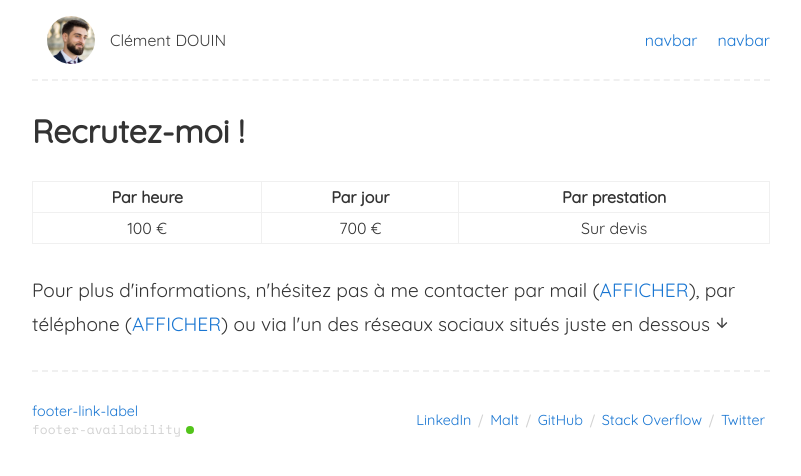
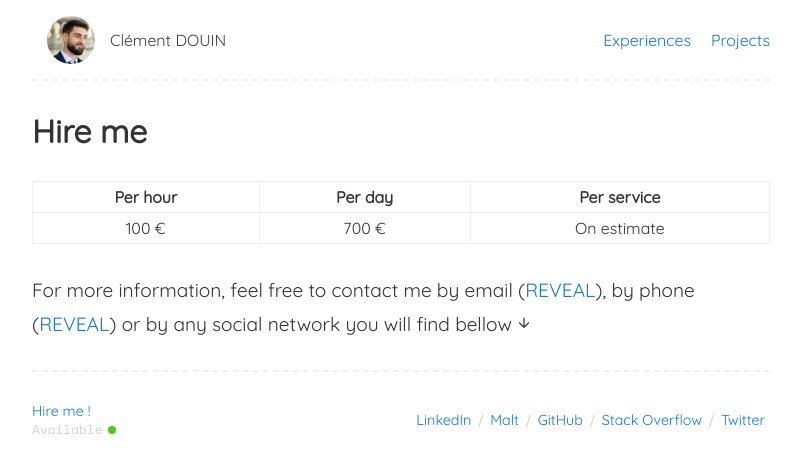
Before and after one commit to soywod/soywod, a Next.js app: page /en/contact in a window 1280 px wide. Shown: the top 476 px of the page, without its empty margins (239-1040 px from the left). Built offline with nearby package versions, Linux system fonts and the light colour scheme.

Commit message:
add missing translations contact page

```diff
--- a/contact/_page-en.json
+++ b/contact/_page-en.json
@@ -1,10 +1,16 @@
 {
-  "seo-title": "Clément DOUIN | Independent Web Developer",
-  "seo-desc": "Independent web developer with {{yearsJSExp}} years of experience in JavaScript technologies",
-  "seo-tags": "clément,douin,soywod,development,developer,application,web,javascript,typescript,react,independent",
-  "p-1": "My name is <code>Clément DOUIN</code>, I am a {{yearsOld}} years old independent web developer with {{yearsJSExp}} years of experience in JavaScript technologies.",
-  "p-2": "I have been developping applications for more than {{yearsDevExp}} years. I started with C, Java and Visual Basic. Then I switched to web technologies with TypeScript, React.js, Next.js, and more lately Rust. I discovered functional programming with Haskell/OCaml/Elm and devops with Docker/Nix.",
-  "p-3-1": "I work now as a freelance web developer. My expertise makes me highly autonomous in all kind of projects, both frontend (UX, integration, application) and backend (API, perfs, devops). Feel free to",
-  "p-3-contact-link-text": "contact me",
-  "p-3-2": "if you need any further information!"
+  "seo-title": "Clément DOUIN | Développeur Web Indépendant",
+  "seo-desc": "Développeur web indépendant avec {{yearsJSExp}} ans d'expérience en JavaScript",
+  "seo-tags": "clément,douin,soywod,développement,développeur,application,web,javascript,typescript,react,indépendant",
+  "footer-link-label": "Hire me !",
+  "footer-availability": "Available",
+  "title": "Hire me",
+  "per-hour": "Per hour",
+  "per-day": "Per day",
+  "per-service": "Per service",
+  "on-estimate": "On estimate",
+  "p-1": "For more information, feel free to contact me by email",
+  "p-2": ", by phone",
+  "p-3": "or by any social network you will find bellow",
+  "reveal": "REVEAL"
 }
--- a/contact/_page-fr.json
+++ b/contact/_page-fr.json
@@ -3,5 +3,14 @@
   "seo-desc": "Développeur web indépendant avec {{yearsJSExp}} ans d'expérience en JavaScript",
   "seo-tags": "clément,douin,soywod,développement,développeur,application,web,javascript,typescript,react,indépendant",
   "footer-link-label": "Recrutez-moi !",
-  "footer-availability": "Actuellement disponible"
+  "footer-availability": "Actuellement disponible",
+  "title": "Recrutez-moi",
+  "per-hour": "Par heure",
+  "per-day": "Par jour",
+  "per-service": "Par prestation",
+  "on-estimate": "Sur devis",
+  "p-1": "Pour plus d'informations, n'hésitez pas à me contacter par email",
+  "p-2": ", par téléphone",
+  "p-3": "ou via l'un des réseaux sociaux situés juste en dessous",
+  "reveal": "AFFICHER"
 }
--- a/contact/_page.tsx
+++ b/contact/_page.tsx
@@ -1,16 +1,20 @@
 import {FC, useState} from "react";
+import {GetStaticProps} from "next";
 
 import SEO from "../_shared/seo";
 import IconDown from "../_shared/icon-down";
+import {LangProps, parseLang, useI18n} from "../_shared/i18n";
 import cs from "./_page.module.scss";
-import {GetStaticProps} from "next";
-import {parseLang} from "../_shared/i18n";
 
 const title = "Clément DOUIN | Me contacter";
 const desc = "Avec 5 ans d'expérience en JavaScript (React), je vous accompagne dans votre évolution numérique.";
 const tags = "clément,douin,soywod,développement,développeur,web,disponible,paris,freelance,indépendant,tarif";
 
-const ContactPage: FC = () => {
+export type ContactPageProps = LangProps;
+
+export const ContactPage: FC<ContactPageProps> = ({lang}) => {
+  const {t} = useI18n(lang, "contact");
+
   const [isEmailVisible, setEmailVisible] = useState(false);
   const [isPhoneVisible, setPhoneVisible] = useState(false);
 
@@ -27,41 +31,41 @@ const ContactPage: FC = () => {
   return (
     <>
       <SEO title={title} desc={desc} tags={tags} />
-      <h1>Recrutez-moi !</h1>
+      <h1>{t("title")}</h1>
       <table className={cs.table}>
         <thead>
           <tr>
-            <th>Par heure</th>
-            <th>Par jour</th>
-            <th>Par prestation</th>
+            <th>{t("per-hour")}</th>
+            <th>{t("per-day")}</th>
+            <th>{t("per-service")}</th>
           </tr>
         </thead>
         <tbody>
           <tr>
             <td>100 €</td>
             <td>700 €</td>
-            <td>Sur devis</td>
+            <td>{t("on-estimate")}</td>
           </tr>
         </tbody>
       </table>
       <p>
-        Pour plus d'informations, n'hésitez pas à me contacter par mail (
+        {t("p-1")} (
         {isEmailVisible ? (
           <a href="mailto:clement.douin@posteo.net">clement.douin@posteo.net</a>
         ) : (
           <a href="/contact" onClick={showEmail}>
-            AFFICHER
+            {t("reveal")}
           </a>
         )}
-        ), par téléphone (
+        ){t("p-2")} (
         {isPhoneVisible ? (
           <a href="tel:+33 6 30 34 35 47">+33 6 30 34 35 47</a>
         ) : (
           <a href="/contact" onClick={showPhone}>
-            AFFICHER
+            {t("reveal")}
           </a>
         )}
-        ) ou via l'un des réseaux sociaux situés juste en dessous
+        ) {t("p-3")}
         <IconDown className={cs.icon} />
       </p>
     </>
--- a/pages/[lang]/contact.tsx
+++ b/pages/[lang]/contact.tsx
@@ -1,8 +1,2 @@
-import {GetStaticProps} from "next";
-
 export {getStaticPaths} from "../../_shared/i18n";
-export const getStaticProps: GetStaticProps = () => {
-  return {props: {}};
-};
-
-export {default} from "../../contact/_page";
+export {default, getStaticProps} from "../../contact/_page";
--- a/pages/_app.tsx
+++ b/pages/_app.tsx
@@ -4,7 +4,6 @@ import {AppProps} from "next/app";
 
 import Navbar from "../_shared/navbar";
 import Footer from "../_shared/footer";
-
 import "./_app.scss";
 import cs from "./_app.module.scss";
 
--- a/pages/_document.tsx
+++ b/pages/_document.tsx
@@ -1,15 +1,9 @@
-import NextDocument, {Html, Head, Main, NextScript, DocumentContext} from "next/document";
-import React from "react";
+import NextDocument, {Html, Head, Main, NextScript} from "next/document";
 import {I18nextProvider} from "react-i18next";
 
 import i18n from "../_shared/i18n";
 
 class Document extends NextDocument {
-  static async getInitialProps(ctx: DocumentContext) {
-    const initialProps = await NextDocument.getInitialProps(ctx);
-    return initialProps;
-  }
-
   render() {
     return (
       <Html>
```
